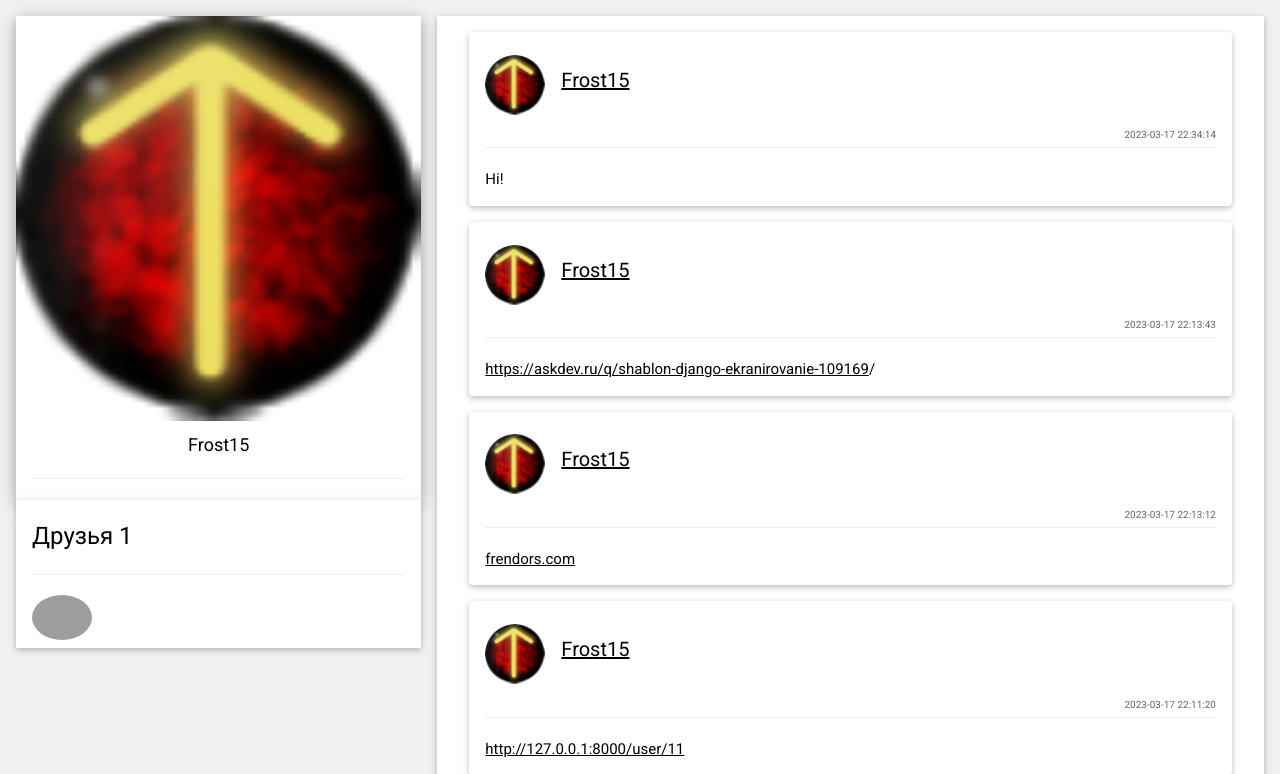
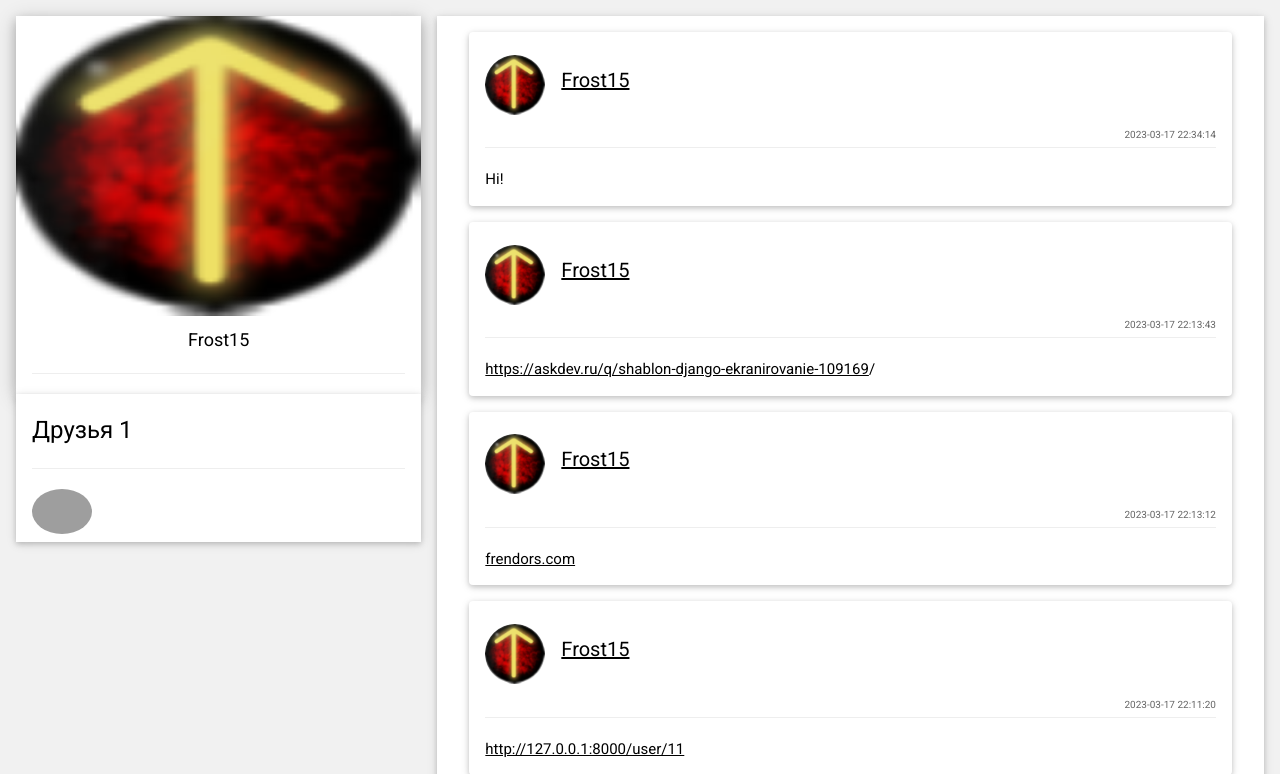
Before and after one commit to Chedser/Semas, a Django app: page /user/11 in a window 1280 px wide. Shown: the top 774 px of the page. Run offline with Django 3.2, Linux system fonts and the light colour scheme; data comes from the database, SQL or seed files in the repository; both versions use the stored data as it was after the commit; grey boxes are pictures that could not be loaded.

Commit message:
commit 1

```diff
--- a/semas/semas_app/templates/user.html
+++ b/semas/semas_app/templates/user.html
@@ -5,18 +5,18 @@
 <title>{{user_info.nick}}</title>
 <meta charset="UTF-8">
 <meta name="viewport" content="width=device-width, initial-scale=1">
-<link rel="icon" href="{% static "images/favicon.ico" %}" type="image/x-icon">
-<link rel="stylesheet" type="text/css" href="{% static "css/main.css" %}">
-<link rel="stylesheet" type="text/css" href="{% static "css/w3.css" %}">
+<link rel="icon" href="{% static 'images/favicon.ico' %}" type="image/x-icon">
+<link rel="stylesheet" type="text/css" href="{% static 'css/main.css' %}">
+<link rel="stylesheet" type="text/css" href="{% static 'css/w3.css' %}">
 
 <link rel="stylesheet" href='https://fonts.googleapis.com/css?family=Roboto'>
 <link rel="stylesheet" href="https://cdnjs.cloudflare.com/ajax/libs/font-awesome/4.7.0/css/font-awesome.min.css">
 
 {% if is_authed_user %}
-	<script src="{% static "js/jQuery.min.js" %}"></script>
-	<script src="{% static "js/wall.js" %}"></script>
-	<script src="{% static "js/items_controller.js" %}"></script>
-	<script src="{% static "js/friends.js" %}"></script>
+	<script src="{% static 'js/jQuery.min.js' %}"></script>
+	<script src="{% static 'js/wall.js' %}"></script>
+	<script src="{% static 'js/items_controller.js' %}"></script>
+	<script src="{% static 'js/friends.js' %}"></script>
 {% endif %}
 <style>
 html,body,h1,h2,h3,h4,h5,h6 {font-family: "Roboto", sans-serif}
@@ -42,7 +42,7 @@ textarea{resize:none;}
         <div class="w3-display-container">
           <img src="{% static user_info.avatar %}" {% if is_login_user_page %}
 	onclick=document.getElementById('change_avatar_modal').style.display='block'
-{% endif %} style="width:100%" alt="Avatar">
+{% endif %} style="width:100%; height:300px" alt="Avatar">
         </div>
         <div class="w3-container">
 		  <h5 class="w3-text-black w3-center">{{user_info.nick}}</h5>
@@ -51,7 +51,7 @@ textarea{resize:none;}
 		  {% endif %}
 
 		{% if is_authed_user %}
-			{% include "./items/friend_buttons_user_page.html" %}
+			{% include "./items/buttons/friend_buttons_user_page.html" %}
 			{% include "./items/modals/change_avatar_modal.html" %}
 		{% endif %}
           <hr>
@@ -83,10 +83,10 @@ textarea{resize:none;}
 		{% if is_authed_user %}
 			{% include "./items/textareas/wall_textarea.html" %}
 		{% endif %}
+		<!-- Messages Container -->
       <div class="w3-container w3-card w3-white w3-margin-bottom">
 
 		{% for wall_message in wall_messages %}
-
 		<div class="w3-container w3-card w3-white w3-round w3-margin"><br>
 			<a href = "{{wall_message.sender_id}}" target="_blank"><img src="{% static wall_message.avatar %}" alt="Avatar" class="w3-left w3-circle w3-margin-right avatar" style="width:60px">
 			<h4>{{ wall_message.nick }}</h4>
@@ -97,22 +97,21 @@ textarea{resize:none;}
 			<p>
 			{{wall_message.message|safe}}
 			</p>
-      </div>
+		</div>
 
 		{% empty %}
 		<h6 class="w3-opacity w3-center">Сообщений пока что нет</h6>
 		{% endfor %}
-
-    <!-- End Right Column -->
-    </div>
-
+	  <!-- End Messages Container -->
+	  </div>
+		<!-- End Right Column -->
+	</div>
   <!-- End Grid -->
   </div>
-
-  <!-- End Page Container -->
+<!-- End Page Container -->
 </div>
 	{% if is_login_user_page %}
-		<script src="{% static "js/change_avatar.js" %}"></script>
+		<script src="{% static 'js/change_avatar.js' %}"></script>
 	{% endif %}
 </body>
 </html>
```
Also changed, not shown: semas/db.sqlite3.
